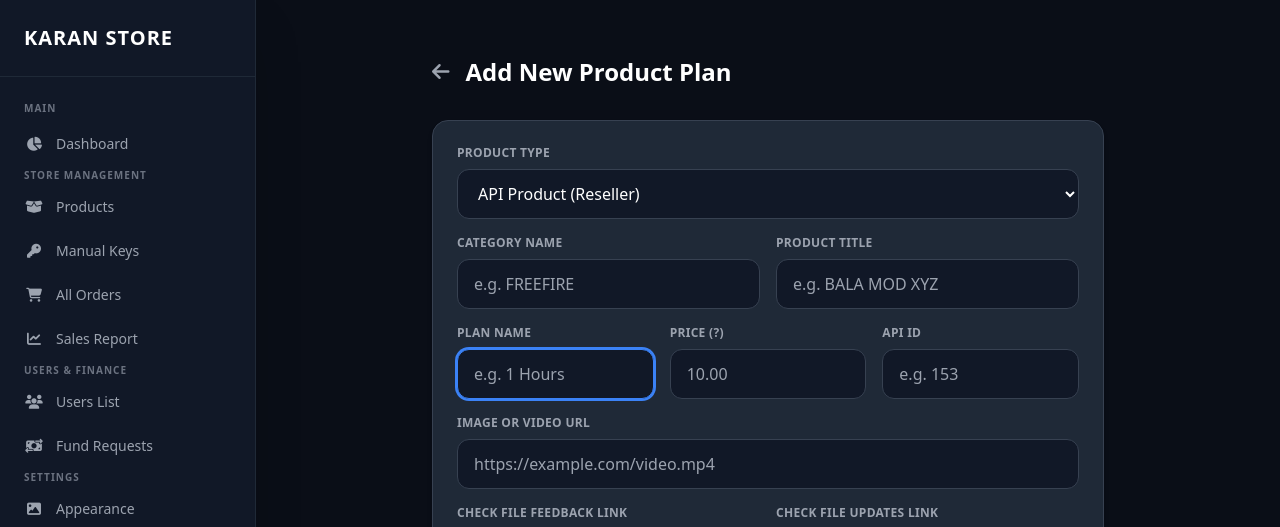
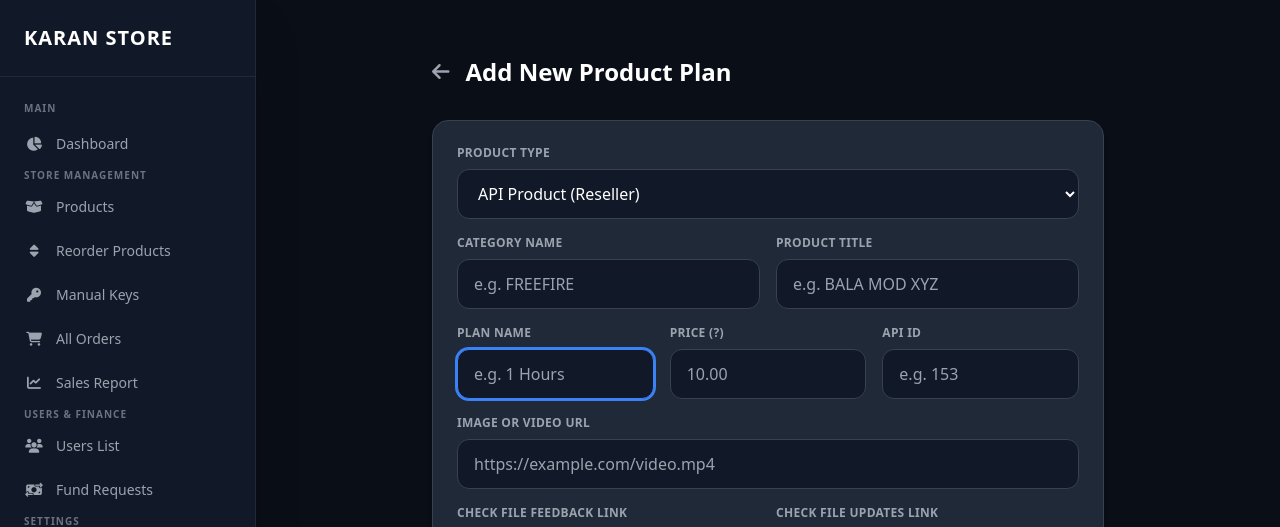
Before and after one commit to KARAMbhaiyaaaa425/yooooooo, a Flask app: page /admin/product/add in a window 1280 px wide. Shown: the top 527 px of the page. Run offline with Flask 3, Linux system fonts and the light colour scheme; the visitor is signed in with stand-in values (Sample User, id 1); data that the repository does not hold is empty; some libraries are stand-ins or nearby versions.

Commit message:
Update layout.html

```diff
--- a/templates/admin/layout.html
+++ b/templates/admin/layout.html
@@ -37,6 +37,9 @@
                 <a href="/admin/products" class="flex items-center gap-3 px-3 py-2.5 rounded-xl text-sm font-medium text-gray-400 hover:bg-gray-800 hover:text-white transition">
                     <i class="fa-solid fa-box-open w-5 text-center"></i> Products
                 </a>
+                  <a href="/admin/reorder" class="flex items-center gap-3 px-3 py-2.5 rounded-xl text-sm font-medium text-gray-400 hover:bg-gray-800 hover:text-white transition">
+                      <i class="fa-solid fa-sort w-5 text-center"></i> Reorder Products
+                  </a>
                 <a href="/admin/keys" class="flex items-center gap-3 px-3 py-2.5 rounded-xl text-sm font-medium text-gray-400 hover:bg-gray-800 hover:text-white transition">
                     <i class="fa-solid fa-key w-5 text-center"></i> Manual Keys
                 </a>
```
